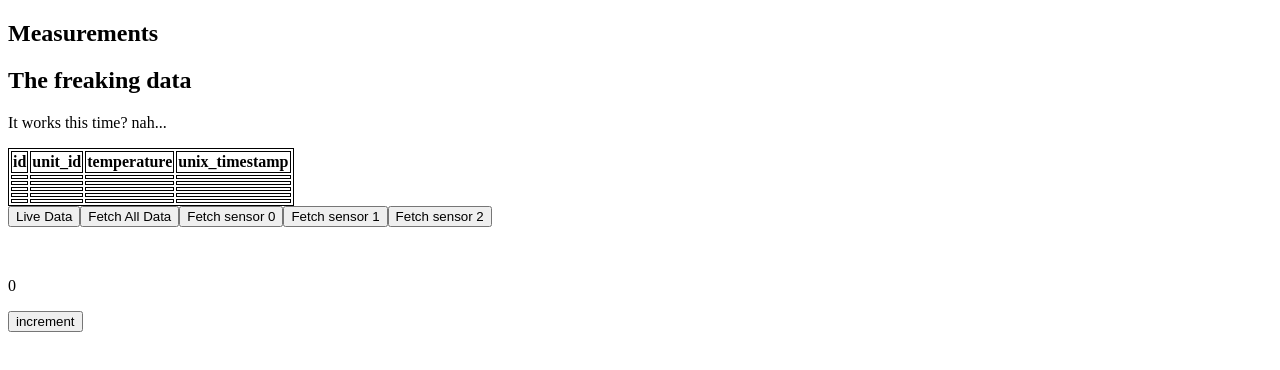
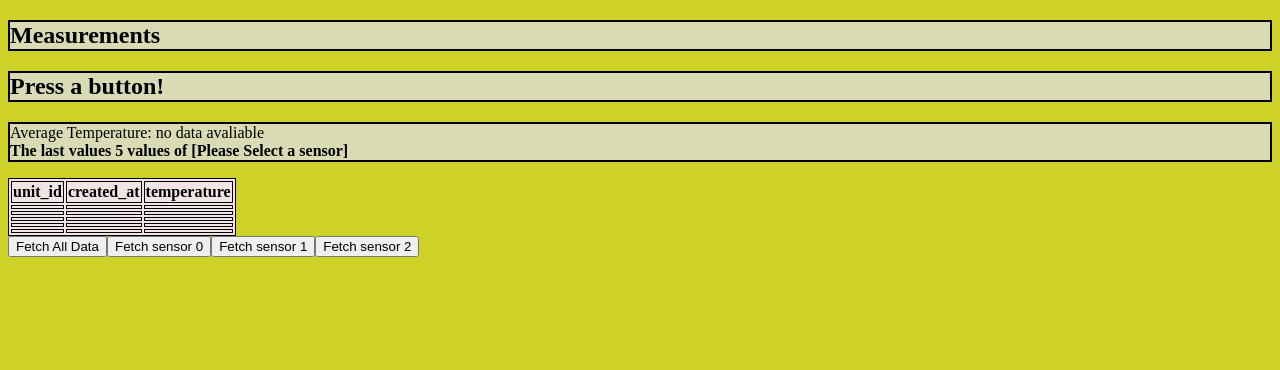
Before and after one commit to Exarchias/MQTT2MERN, a React app in the folder MERNInstance/: page / in a window 1280 px wide. Built offline with nearby package versions, Linux system fonts and the light colour scheme.

Commit message:
Improved appearance and the UX has been added to the project.

```diff
--- a/MERNInstance/client/app.js
+++ b/MERNInstance/client/app.js
@@ -6,7 +6,6 @@ import Measurements from "./components/Measurements";
 ReactDOM.render(
     <div>
     <Measurements/>
-    <LifeCycle />
     </div>,
     document.getElementById("root")
 );
--- a/MERNInstance/client/components/Freakingtable.js
+++ b/MERNInstance/client/components/Freakingtable.js
@@ -24,50 +24,45 @@ async function method4() {
 
     return (
         <div>
-            <h1>The freaking data</h1>
-            <p>It works this time? {data.data!=null ? data.data[0]._id: "nah..."}</p>
+            <p>Average Temperature: {data.data!=null ? data.data[0].temperature: "no data avaliable"} <br />
+            <b>The last values 5 values of {data.data!=null ? data.data[0].unit_id : "[Please Select a sensor]"}</b></p>
             <table>
 <thead>
   <tr>
-    <th onClick={method1}>id</th>
-    <th onClick={method2}>unit_id</th>
+    <th onClick={method1}>unit_id</th>
+    <th onClick={method2}>created_at</th>
     <th onClick={method3}>temperature</th>
-    <th onClick={method4}>unix_timestamp</th>
   </tr>
 </thead>
 <tbody>
 <tr>
-    <td>{data.data!=null ? data.data[data.data.length - 5]._id: ""}</td>
   <td>{data.data!=null ? data.data[data.data.length - 5].unit_id: ""}</td>
+  <td>{data.data!=null ? JSON.stringify(data.data[data.data.length - 5].created_at): ""}</td>
   <td>{data.data!=null ? data.data[data.data.length - 5].temperature: ""}</td>
-    <td>{data.data!=null ? data.data[data.data.length - 5].unix_timestamp: ""}</td>
   </tr>
   <tr>
-  <td>{data.data!=null ? data.data[data.data.length - 4]._id: ""}</td>
   <td>{data.data!=null ? data.data[data.data.length - 4].unit_id: ""}</td>
+  <td>{data.data!=null ? JSON.stringify(data.data[data.data.length - 4].created_at): ""}</td>
   <td>{data.data!=null ? data.data[data.data.length - 4].temperature: ""}</td>
-    <td>{data.data!=null ? data.data[data.data.length - 4].unix_timestamp: ""}</td>
   </tr>
   <tr>
-  <td>{data.data!=null ? data.data[data.data.length - 3]._id: ""}</td>
   <td>{data.data!=null ? data.data[data.data.length - 3].unit_id: ""}</td>
+  <td>{data.data!=null ? JSON.stringify(data.data[data.data.length - 3].created_at): ""}</td>
   <td>{data.data!=null ? data.data[data.data.length - 3].temperature: ""}</td>
-    <td>{data.data!=null ? data.data[data.data.length - 3].unix_timestamp: ""}</td>
   </tr>
   <tr>
-  <td>{data.data!=null ? data.data[data.data.length - 2]._id: ""}</td>
   <td>{data.data!=null ? data.data[data.data.length - 2].unit_id: ""}</td>
+  <td>{data.data!=null ? JSON.stringify(data.data[data.data.length - 2].created_at): ""}</td>
   <td>{data.data!=null ? data.data[data.data.length - 2].temperature: ""}</td>
-    <td>{data.data!=null ? data.data[data.data.length - 2].unix_timestamp: ""}</td>
   </tr>
   <tr>
-  <td>{data.data!=null ? data.data[data.data.length - 1]._id: ""}</td>
   <td>{data.data!=null ? data.data[data.data.length - 1].unit_id: ""}</td>
+  <td>{data.data!=null ? JSON.stringify(data.data[data.data.length - 1].created_at): ""}</td>
   <td>{data.data!=null ? data.data[data.data.length - 1].temperature: ""}</td>
-    <td>{data.data!=null ? data.data[data.data.length - 1].unix_timestamp: ""}</td>
   </tr>
 </tbody>
 </table>
+
         </div>
     )
 }
--- a/MERNInstance/client/components/Measurements.js
+++ b/MERNInstance/client/components/Measurements.js
@@ -67,9 +67,8 @@ function Measurements() {
     return (
         <section>
             <h1>Measurements</h1>
-            <p>{data!=null ? data[0].name: ""}</p>
+            <h2>{data2!=null ? "Sensor: " + data2[0].unit_id: "Press a button!"}</h2>
             <FreakingTable data={data2}/>
-            <button onClick={fetchMeasurementsStart}>Live Data</button>
             <button onClick={fetchMeasurementsALL}>Fetch All Data</button>
             <button onClick={fetchMeasurementsB0}>Fetch sensor 0</button>
             <button onClick={fetchMeasurementsB1}>Fetch sensor 1</button>
```
Also changed, not shown: MERNInstance/dist/bundle.js, MERNInstance/dist/index.html, MERNInstance/dist/style.css (added). Lines whose indentation alone changed are shown as unchanged.
